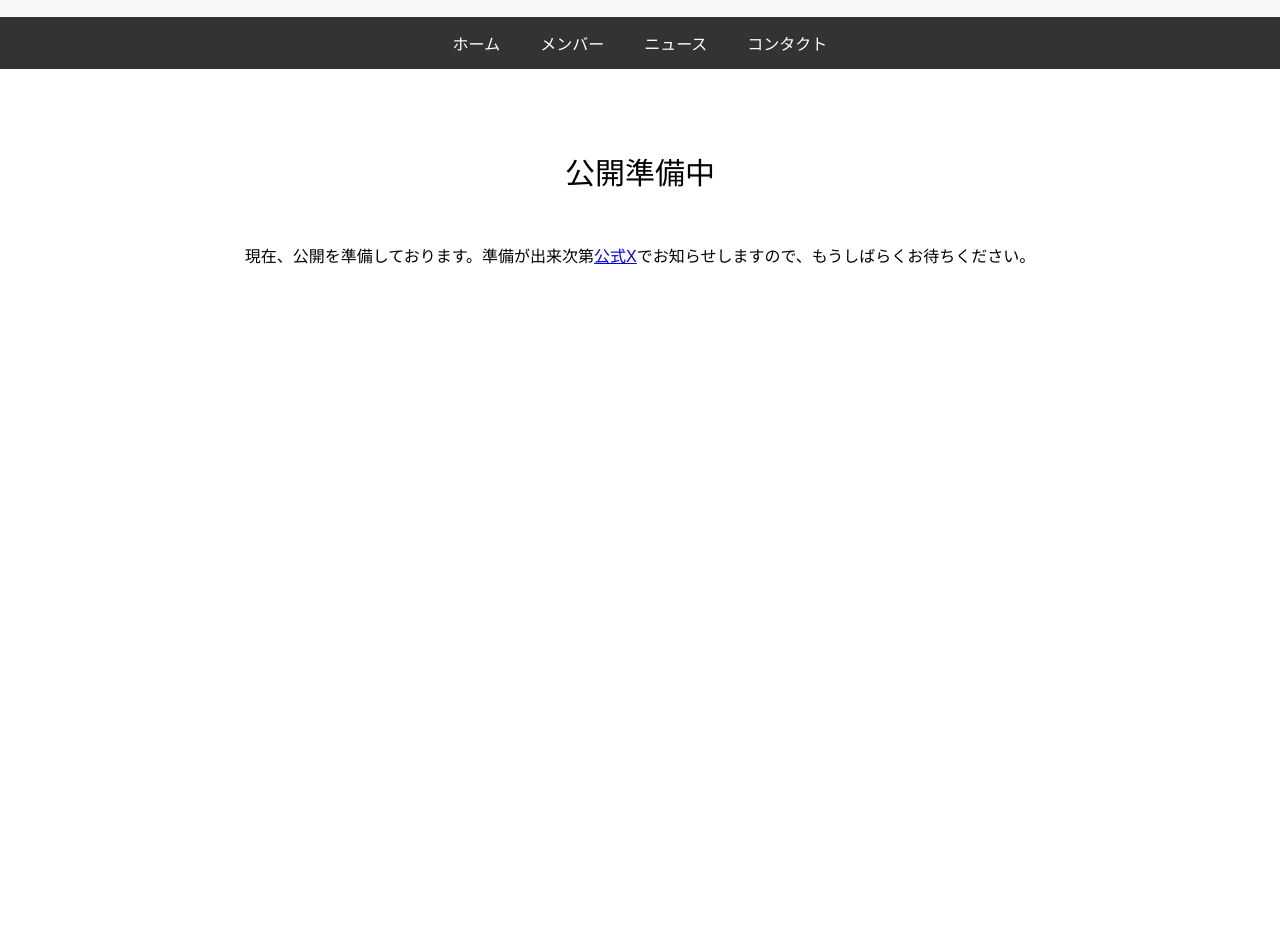
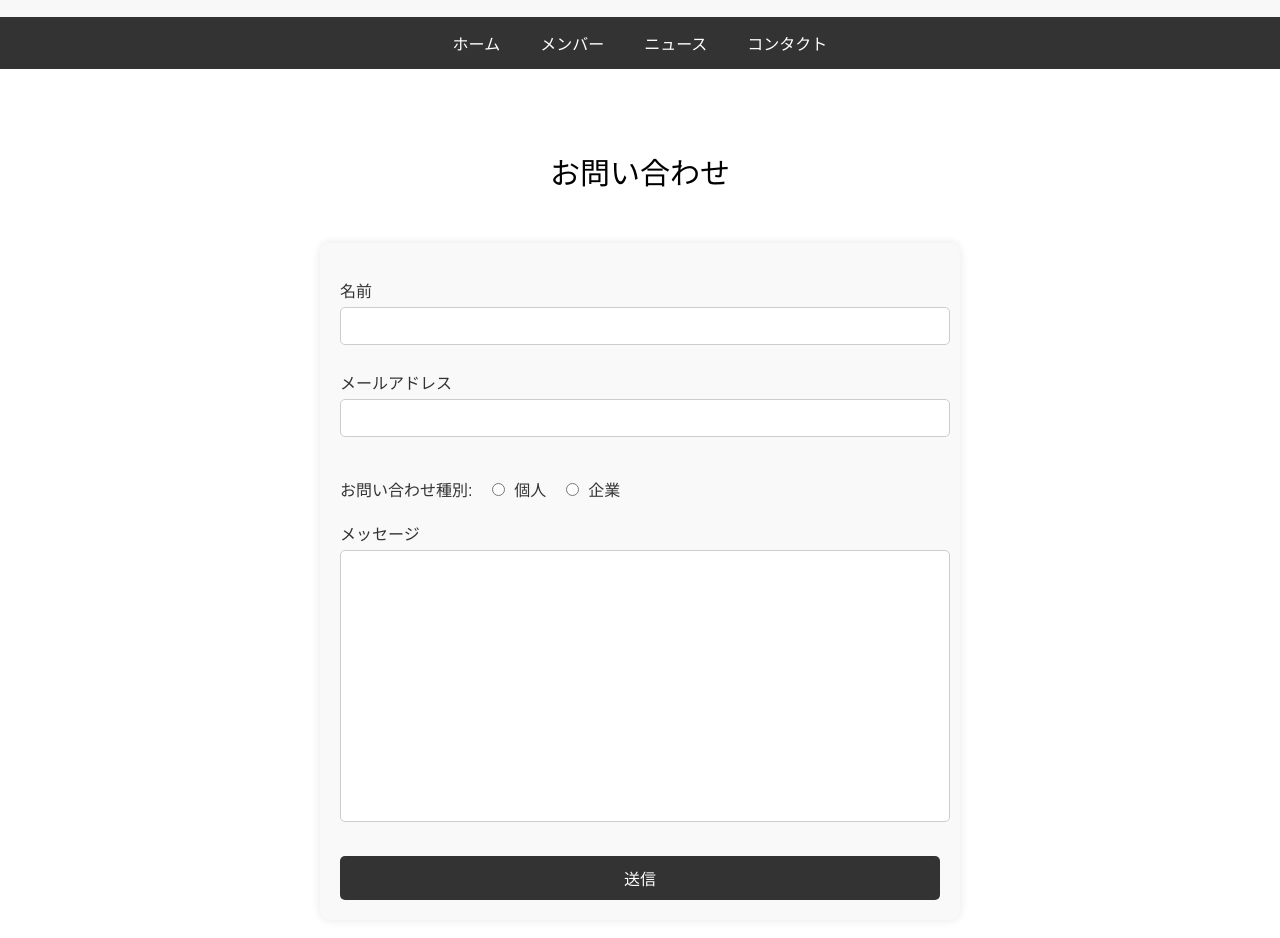
Before and after one commit to 3starts/contacts, a plain HTML site: page index.html in a window 1280 px wide. Shown: the part 108-1046 px from the top of the page. Before the commit the page ends 800 px from the top, so only its background shows below. Drawn offline with Linux system fonts and the light colour scheme.

Commit message:
Add files via upload

```diff
--- a/index.html
+++ b/index.html
@@ -5,7 +5,7 @@
     <meta charset="UTF-8">
     <meta name="viewport" content="width=device-width, initial-scale=1.0">
     <meta name="description" content="3startの公式ホームページです。メンバー情報や、3startの詳細について載っています。">
-    <title>3start | ホーム</title>
+    <title>3start | お問い合わせ</title>
     <style>
         body {
             font-family: Arial, sans-serif;
@@ -91,6 +91,61 @@
             font-size: 30px;
             padding-bottom: 20px;
         }
+        .contact-form {
+            max-width: 600px;
+            margin: 0 auto;
+            text-align: left;
+            background-color: #f9f9f9;
+            padding: 20px;
+            border-radius: 10px;
+            box-shadow: 0 0 10px rgba(0, 0, 0, 0.1);
+        }
+        .contact-form label {
+            display: block;
+            margin: 15px 0 5px;
+            font-size: 16px;
+            color: #333;
+        }
+        .contact-form input[type="text"],
+        .contact-form input[type="email"],
+        .contact-form textarea {
+            width: 98%;
+            padding: 10px;
+            border: 1px solid #ccc;
+            border-radius: 5px;
+            font-size: 14px;
+            margin-bottom: 10px;
+        }
+        .contact-form textarea {
+            resize: none;
+            height: 250px;
+        }
+        .contact-form input[type="submit"] {
+            display: block;
+            width: 100%;
+            padding: 10px;
+            border: none;
+            border-radius: 5px;
+            background-color: #333;
+            color: white;
+            font-size: 16px;
+            cursor: pointer;
+            margin-top: 20px;
+            transition: background-color 0.3s;
+        }
+        .contact-form input[type="submit"]:hover {
+            background-color: #575757;
+        }
+        .contact-form .radio-group {
+            margin: 15px 0;
+        }
+        .contact-form .radio-group label {
+            display: inline-block;
+            margin-right: 10px;
+        }
+        .contact-form .radio-group input[type="radio"] {
+            margin-right: 5px;
+        }
     </style>
 </head>
 <body>
@@ -107,8 +162,27 @@
         <a href="https://3starts.github.io/contacts">コンタクト</a>
     </nav>
     <div class="main-display">
-        <p class="main-about-title">公開準備中</p>
-        <p class="main-about-text">現在、公開を準備しております。準備が出来次第<a href="https://x.com/3start_official">公式X</a>でお知らせしますので、もうしばらくお待ちください。</p>
+        <p class="main-about-title">お問い合わせ</p>
+        <div class="contact-form">
+            <form action="contacts-process.php" method="POST">
+                <label for="name">名前</label>
+                <input type="text" id="name" name="name" required>
+
+                <label for="email">メールアドレス</label>
+                <input type="email" id="email" name="email" required>
+
+                <div class="radio-group">
+                    <label>お問い合わせ種別:</label>
+                    <label><input type="radio" name="type" value="個人" required> 個人</label>
+                    <label><input type="radio" name="type" value="企業"> 企業</label>
+                </div>
+
+                <label for="message">メッセージ</label>
+                <textarea id="message" name="message" required></textarea>
+
+                <input type="submit" value="送信">
+            </form>
+        </div>
     </div>
     <script>
         window.addEventListener('load', function() {
```
